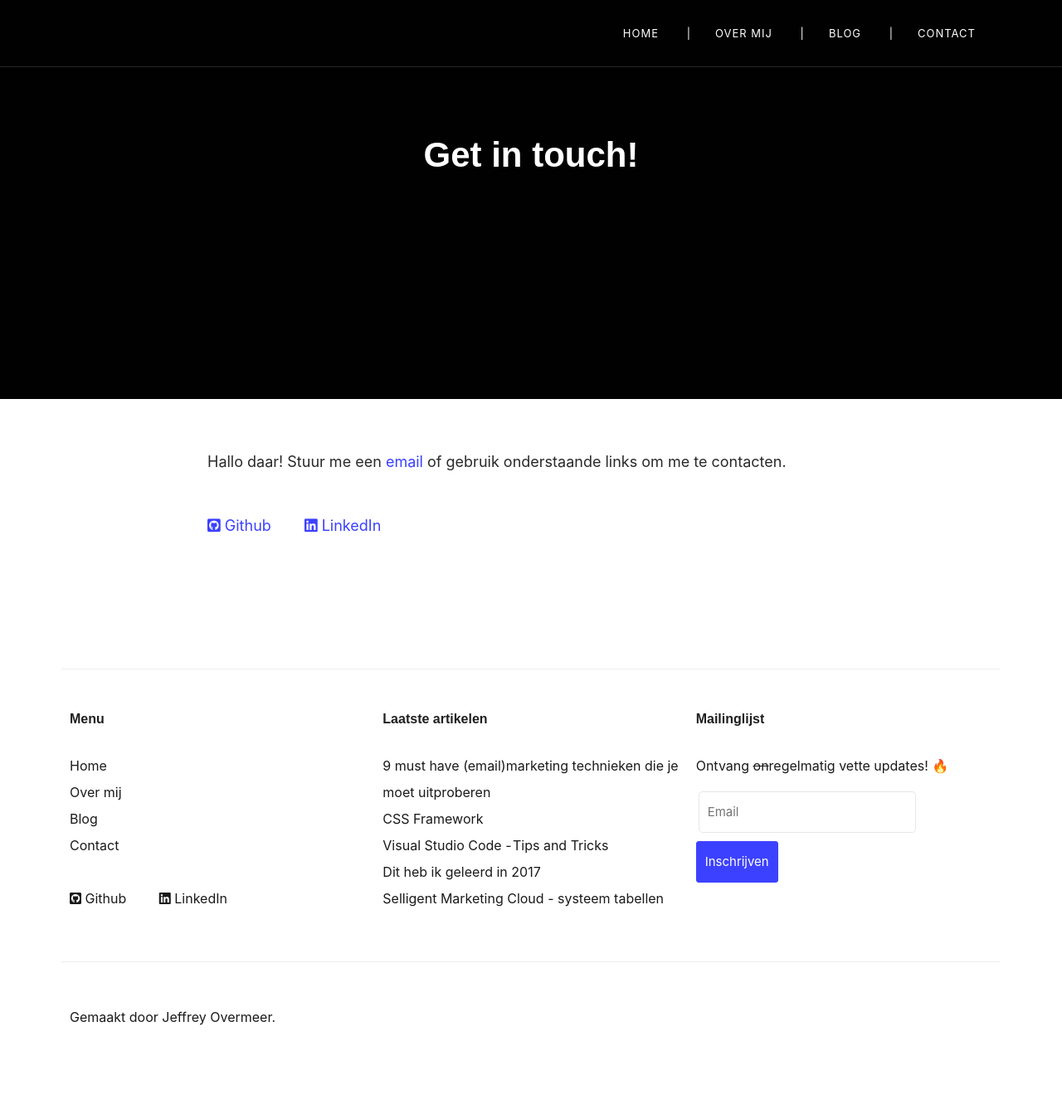
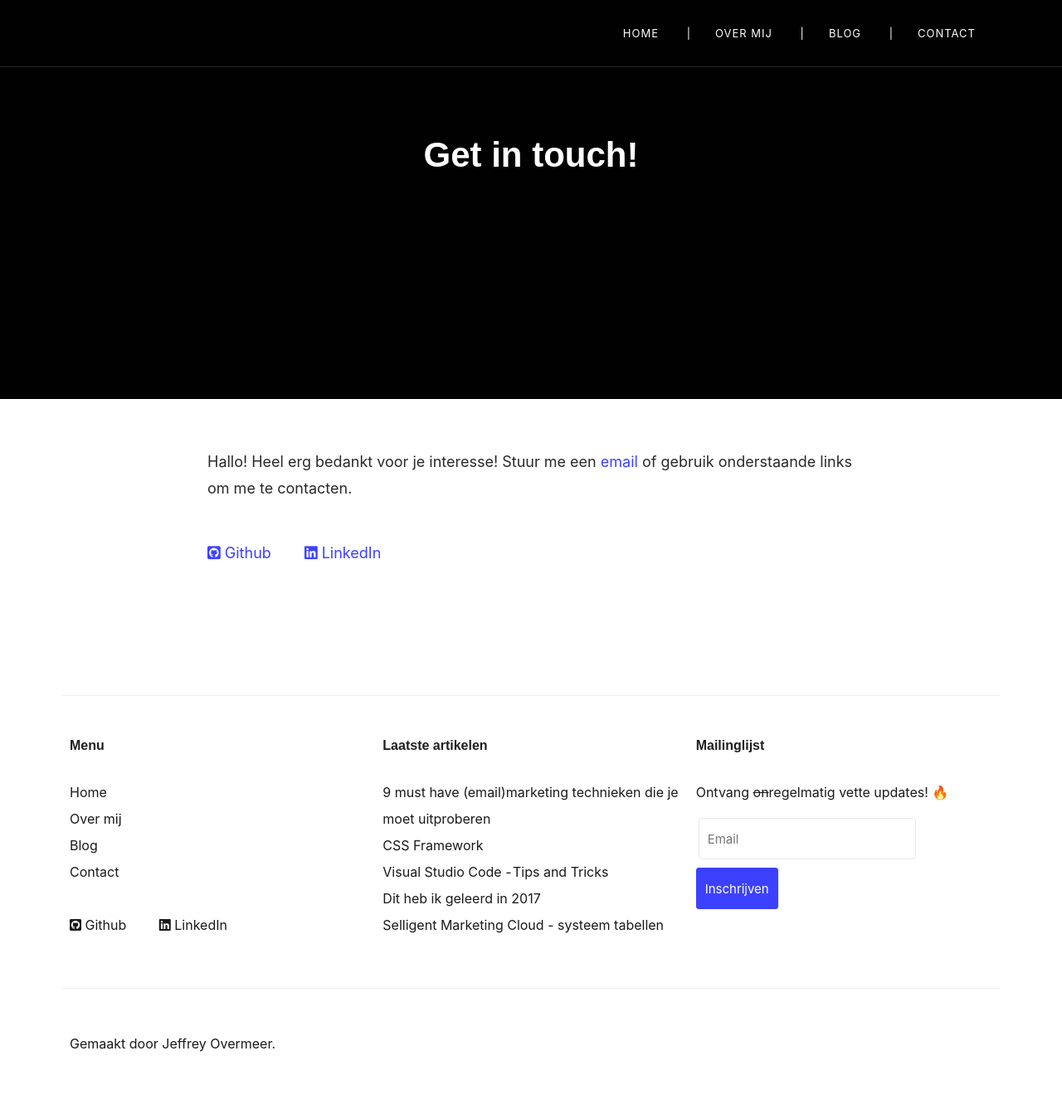
Before and after one commit to jeffrey-over/jeffrey-over.github.io, a Jekyll site: the page built from _pages/02_contact.md, in a window 1280 px wide. Shown: the whole page at 83% size. Built offline with Jekyll 4.4.1, drawn with Linux system fonts in a browser that asks for light colours; nearby versions of some CDN libraries; some web fonts are replaced; library files that are not in the unit come from our copies; comment, search, counter and statistics services are not loaded; before the commit the page ends 1317 px from its top, so only the background shows below that.

Commit message:
edit contact text

```diff
--- a/_pages/02_contact.md
+++ b/_pages/02_contact.md
@@ -7,7 +7,7 @@ permalink: /contact/
 
 
 
-Hallo daar! Stuur me een [email](mailto:hello@jeffreyovermeer.com) of gebruik onderstaande links om me te contacten.
+Hallo! Heel erg bedankt voor je interesse! Stuur me een [email](mailto:hello@jeffreyovermeer.com) of gebruik onderstaande links om me te contacten.
 
 
 <a href="https://github.com/jeffrey-over/" class="social" target="_BLANK" style="margin-right:35px;"><i class="fab fa-github-square"></i> Github</a>  <a href="https://www.linkedin.com/in/jeffreyovermeer/" target="_BLANK" class="social"><i class="fab fa-linkedin"></i> LinkedIn</a>
```
Also changed, not shown: images/safari-pinned-tab.svg.
